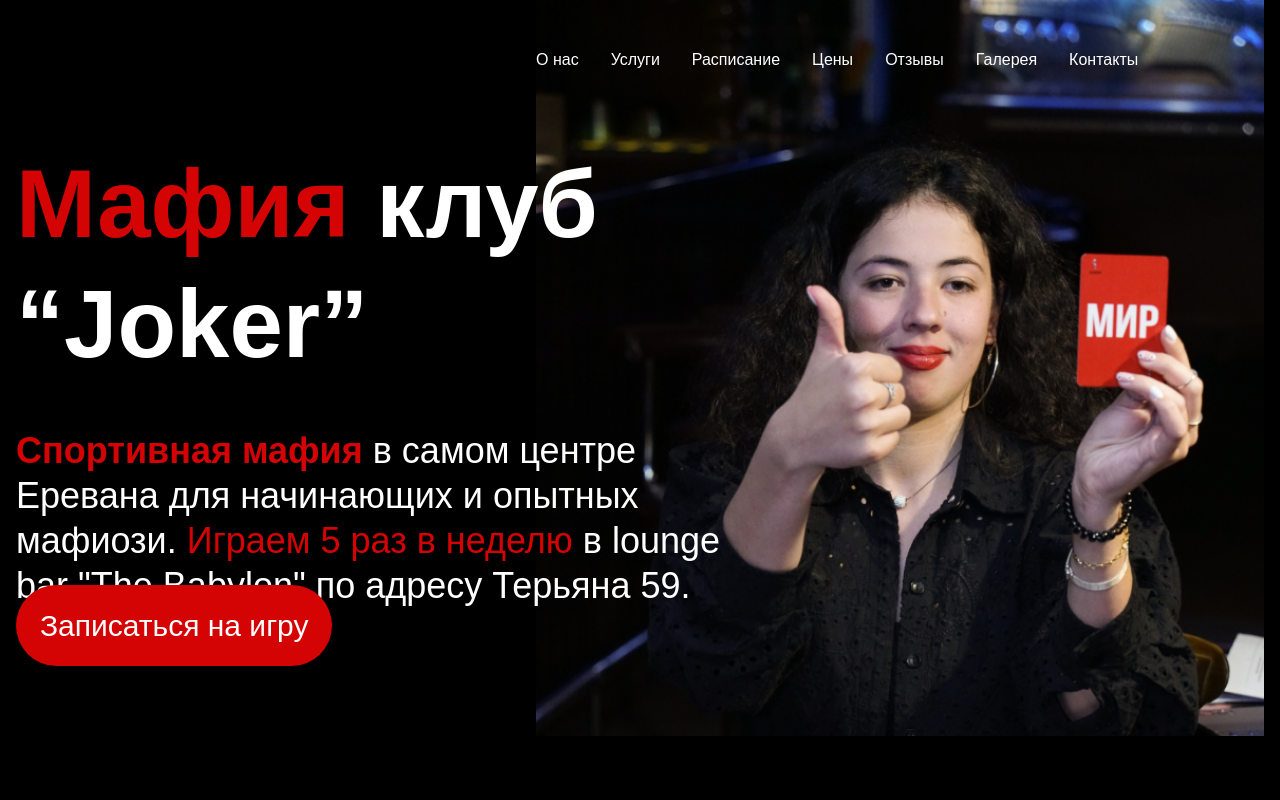
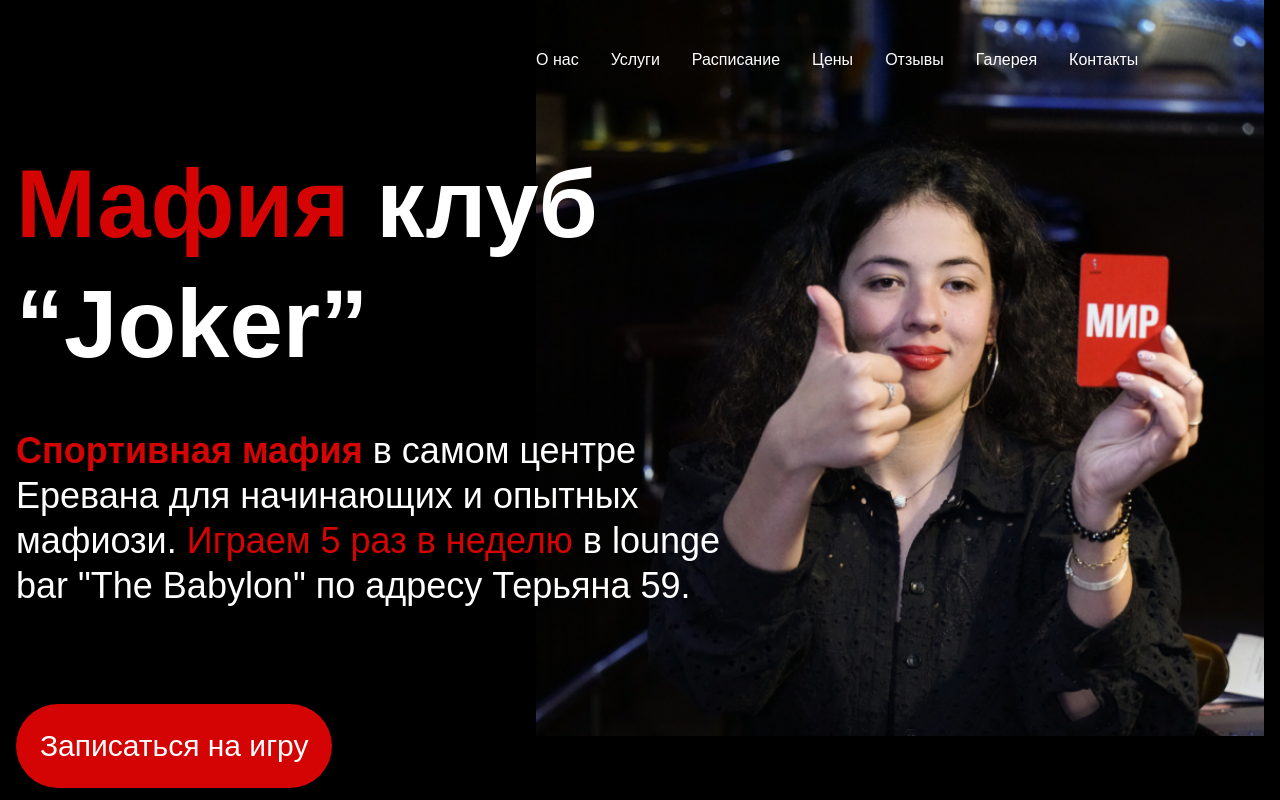
Before and after one commit to saroyangor/joker-mafia, a React (Vite) app: page / in a window 1280 px wide. Shown: the top 800 px of the page. Built offline with nearby package versions, Linux system fonts and the light colour scheme.

Commit message:
address fix

```diff
--- a/src/components/Hero.jsx
+++ b/src/components/Hero.jsx
@@ -31,7 +31,7 @@ const mobileLinks = [
 const links = [
   {
     'title': 'О нас',
-    'link': '/about'
+    'link': '/about',
   },
   {
     'title': 'Услуги',
@@ -64,13 +64,13 @@ export function Hero({allRefs, heroRef}) {
   const [opened, setOpened] = useState(false)
 
   const handleClick = (link) => {
-    if(link === 'hero') {
+    if (link === 'hero') {
       // eslint-disable-next-line react/prop-types
-      heroRef.current?.scrollIntoView({ behavior: 'smooth', block: 'center' })
+      heroRef.current?.scrollIntoView({behavior: 'smooth', block: 'center'})
     } else {
       const block = link.split('/')[1]
       // eslint-disable-next-line react/prop-types
-      allRefs[block].current?.scrollIntoView({ behavior: 'smooth', block: 'center' })
+      allRefs[block].current?.scrollIntoView({behavior: 'smooth', block: 'center'})
     }
 
     setOpened(false)
@@ -84,15 +84,14 @@ export function Hero({allRefs, heroRef}) {
         </h1>
         <p className="lg:text-4xl sm:text-2xl text-xl lh-125">
           <span className="text-red font-bold">Спортивная мафия</span> в самом центре Еревана для начинающих и опытных
-          мафиози. <span className="text-red font-medium">Играем 5 раз в неделю</span> в lounge bar "The Babylon" по адресу
+          мафиози. <span className="text-red font-medium">Играем 5 раз в неделю</span> в lounge bar "The Babylon" по
+          адресу
           Терьяна 59.
         </p>
-        <a
-          href="https://t.me/Mafclubjoker"
-          target="_blank"
-          className="lg:text-3xl sm:text-xl text-lg bg-red text-white sm:p-6 p-3 rounded-full lg:mt-24 sm:mt-12 mt-4 hover:bg-white hover:text-red transition duration-300">Записаться
-          на игру
-        </a>
+        <button
+          className="lg:text-3xl sm:text-xl text-lg bg-red text-white sm:p-6 p-3 rounded-full lg:mt-24 sm:mt-12 mt-4 hover:bg-white hover:text-red transition duration-300">
+          <a href="https://t.me/Mafclubjoker" target="_blank"> Записаться на игру</a>
+        </button>
       </div>
       <div
         className="lg:hidden flex justify-between px-4 w-full items-center sm:h-36 h-24 fixed top-0 left-0 z-50 bg-black bg-opacity-90">
```
